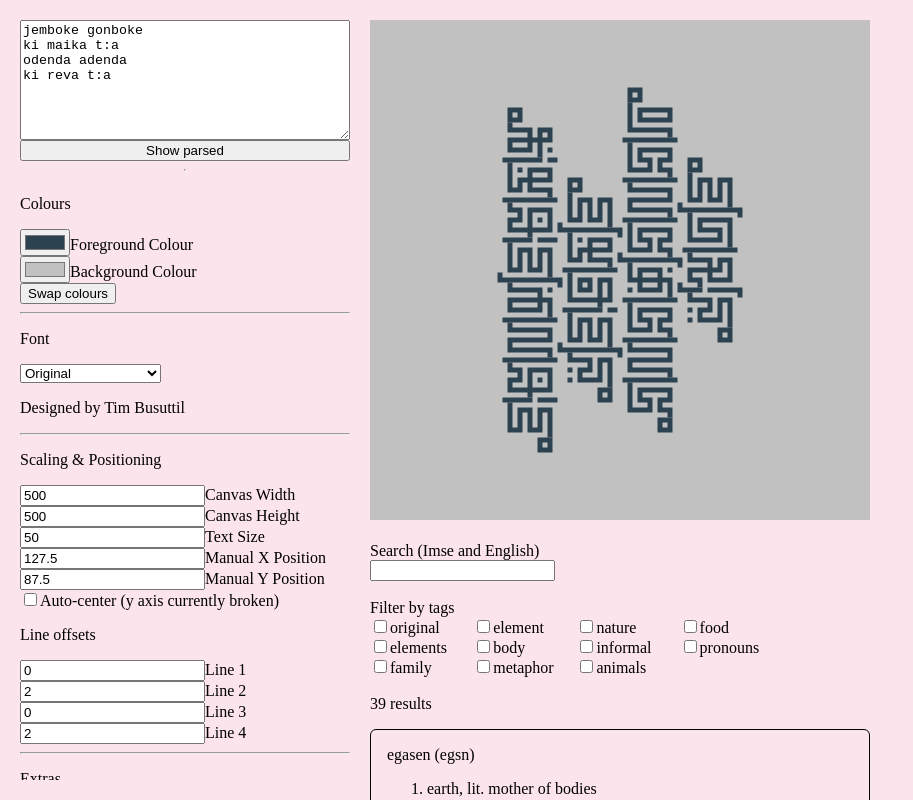
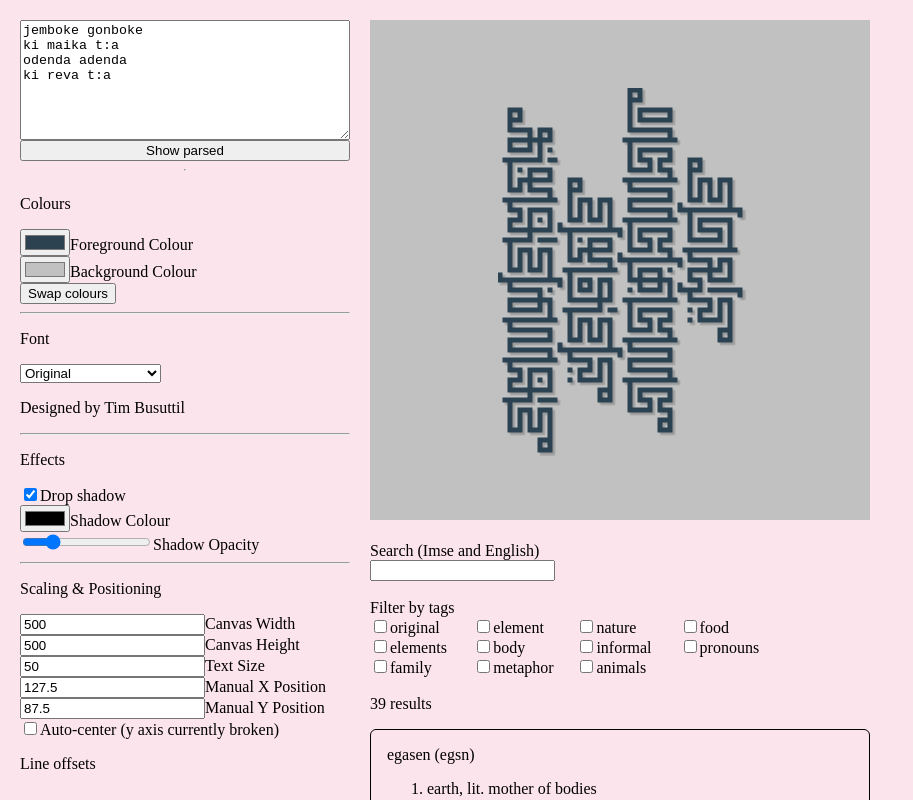
Before and after one commit to timbusuttil/imse-editor, a Vue app: page / in a window 1280 px wide. Shown: the top 800 px of the page, without its empty margins (0-913 px from the left). Built offline with nearby package versions, Linux system fonts and the light colour scheme.

Commit message:
add basic drop shadow support

```diff
--- a/src/App.vue
+++ b/src/App.vue
@@ -17,12 +17,23 @@
         <label for="bgCol">Background Colour</label><br>
         <button @click="swapColours">Swap colours</button><br>
         <hr>
+
         <p>Font</p>
         <select v-model="selectedFont">
           <option v-for="font in fonts" :value="font" :key="font.key">{{ font.displayName }}</option>
         </select>
         <p>Designed by {{ selectedFont.designedBy }}</p>
         <hr>
+
+        <p>Effects</p>
+        <input type="checkbox" id="dropShadow" v-model="effects.dropShadow.active">
+        <label for="dropShadow">Drop shadow</label><br>
+        <input type="color" name="shadowCol" v-model="effects.dropShadow.color">
+        <label for="shadowCol">Shadow Colour</label><br>
+        <input type="range" min="0" max="1" name="bgCol" step="0.05" v-model="effects.dropShadow.opacity">
+        <label for="bgCol">Shadow Opacity</label><br>
+        <hr>
+
         <p>Scaling & Positioning</p>
         <input type="number" name="canvasWidth" min="0" v-model="canvasDimensions.x">
         <label for="canvasWidth">Canvas Width</label><br>
@@ -42,14 +53,17 @@
           <label :for="`line-${i}`">Line {{ i+1 }}</label>
         </div>
         <hr>
+
         <p>Extras</p>
         <input type="checkbox" id="showAnnotations" v-model="showAnnotations">
         <label for="showAnnotations">Show Annotations</label><br>
         <hr>
+
         <p>Export</p>
         <button @click="exportAsSvg">Export as SVG</button><br>
         <button @click="exportAsPng">Export as PNG</button><br>
         <hr>
+
         <p><a href="https://www.notion.so/Imse-ta-Vira-ka-Os-o-d3b2cc8a0fa2474f9af19e4fb1da05eb" target="_blank">Imse ta Vira ka Os-o</a> designed by <a href="https://twitter.com/timbusuttil" target="_blank">Tim Busuttil</a></p>
       </div>
     </div>
@@ -63,7 +77,7 @@
         :height="canvasDimensions.y"
         :style="{ backgroundColor: bgCol, minWidth: `${canvasDimensions.x}px` }"
       >
-        <g ref="allLines" :transform="`translate(${position.x}, ${position.y}) scale(${textScale * 0.01})`">
+        <g ref="allLines" :transform="`translate(${position.x}, ${position.y}) scale(${textScale * 0.01})`" :filter="svgFilter">
           <g v-for="(line, i) in parsedInput" :id="`line-group-${i}`" :transform="`translate(${i * 120}, ${i * -20 + lineOffsets[i] * 80})`" :key="i" >
             <g v-for="(character, j) in line" :transform="`translate(0, ${j * 80})`" :key="j">
               <use :href="`#${character.split('/')[0]}`" :fill="fgCol"></use>
@@ -78,6 +92,13 @@
 
         <!-- character defs -->
         <CharacterDefs :font="selectedFont.key" ref="charDefs" />
+
+        <!-- filter defs -->
+        <defs>
+          <filter id="shadow">
+            <feDropShadow dx="5" dy="5" stdDeviation="0" :flood-color="effects.dropShadow.color" :flood-opacity="effects.dropShadow.opacity" />
+          </filter>
+        </defs>
       </svg>
       <br>
       <br>
@@ -120,6 +141,13 @@ export default {
       showParsed: false,
       selectedFont: 'original',
       fonts: [],
+      effects: {
+        dropShadow: {
+          active: true,
+          color: '#000000',
+          opacity: 0.2,
+        },
+      },
     }
   },
   computed: {
@@ -179,6 +207,9 @@ export default {
     },
     parsedInput() {
       return parse(clean(this.input));
+    },
+    svgFilter() {
+      return this.effects.dropShadow.active ? 'url(#shadow)' : '';
     },
   },
   methods: {
```
